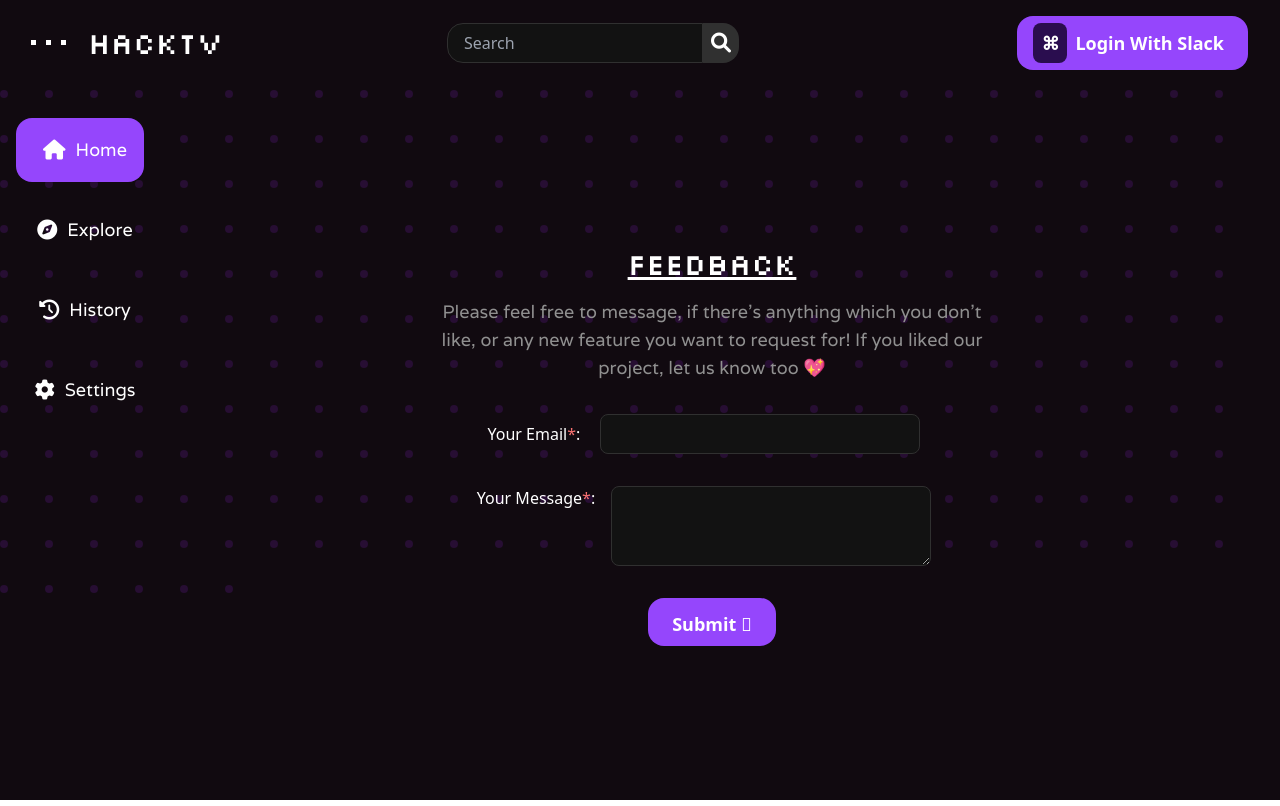
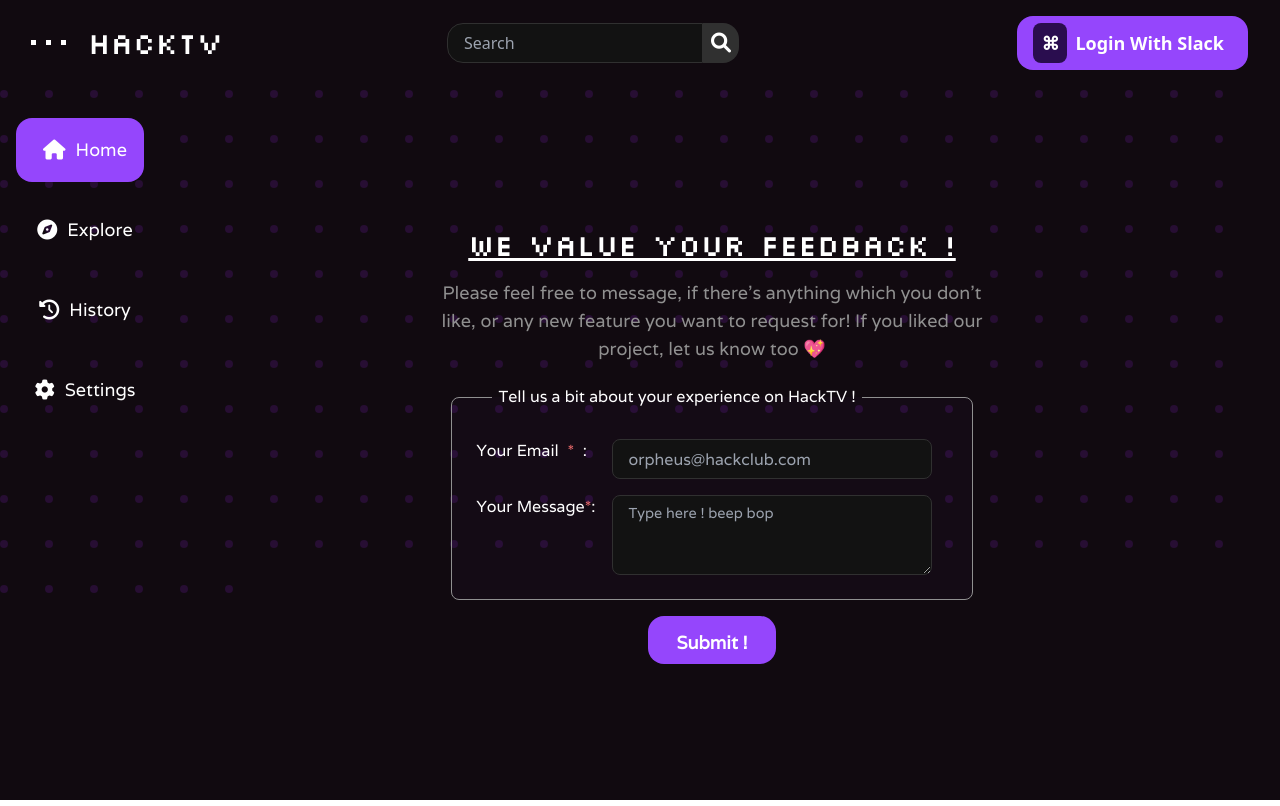
Before and after one commit to TalenMud/HackTV, a Flask app: page /feedback in a window 1280 px wide. Run offline with Flask 3, Linux system fonts and the light colour scheme; the visitor is signed in with stand-in values (Sample User, id 1); some libraries are stand-ins or nearby versions.

Commit message:
Worked on the form, added style elements

```diff
--- a/templates/feedback.html
+++ b/templates/feedback.html
@@ -6,22 +6,54 @@
 {% endblock %}
 
 {% block content%}
+<style>
+  form * {
+    font-family: "Varela", serif ;
+  }
+
+  fieldset {
+    border: #909090 1px solid;
+    color: #909090;
+    border-radius: 8px;
+    padding: 8px;
+    background-color: #9546fc05;
+  }
+  fieldset legend {
+    margin-left: 2rem;
+    padding: 6px;
+  }
+  label {
+    display: flex;
+    justify-content: space-between;
+  }
+
+  textarea {
+    max-height: 8rem;
+    padding: 6px 0;
+  }
+  textarea::placeholder {
+    font-size: 0.9em;
+  }
+</style>
+
       <div class="mainContent w-full h-full flex flex-col items-center justify-center">
-            <h1 class="font-[Silkscreen] text-3xl underline text-white mb-4">Feedback</h1>
+            <h1 class="font-[Silkscreen] text-3xl underline text-white mb-4">We value your feedback !</h1>
             <p class="font-[Varela] text-lg text-[#909090] mb-4 w-[50%] text-center">Please feel free to message, if there's anything which you don't like, or any new feature you want to request for! If you liked our project, let us know too 💖</p>
-
 <form action="https://formspree.io/f/mnnjynry" class="flex flex-col justify-center items-center" method="POST">
+  <fieldset>
+    <legend>Tell us a bit about your experience on HackTV !</legend>
       <label class="m-4">
       Your Email<span class="text-red-400">*</span>:
-    <input type="email" name="email" class="mx-4 inpt w-[20rem] h-[2.5rem]" required>
+      <input type="email" name="email" class="mx-4 inpt w-[20rem] h-[2.5rem]" placeholder="orpheus@hackclub.com" required>
     </label>
     <label class="m-4 flex justify-start">
       Your Message<span class="text-red-400">*</span>:
-    <textarea name="message" class="inpt w-[20rem] mx-4 h-[5rem]" required></textarea>
+      <textarea name="message" class="inpt w-[20rem] mx-4 h-[5rem]" placeholder="Type here ! beep bop" required></textarea>
     </label>
+  </fieldset>
   <!-- your other form fields go here -->
   <button type="submit" class="activeButton w-[8rem] h-[3rem] mt-4">
-                <span class="text-lg font-semibold p-2 flex items-center justify-center">Submit 󰒊</span></button>
+                <span class="text-lg font-semibold p-2 flex items-center justify-center">Submit !</span></button>
 </form>
       </div>
 {% endblock%}
```
Lines whose indentation alone changed are shown as unchanged.
